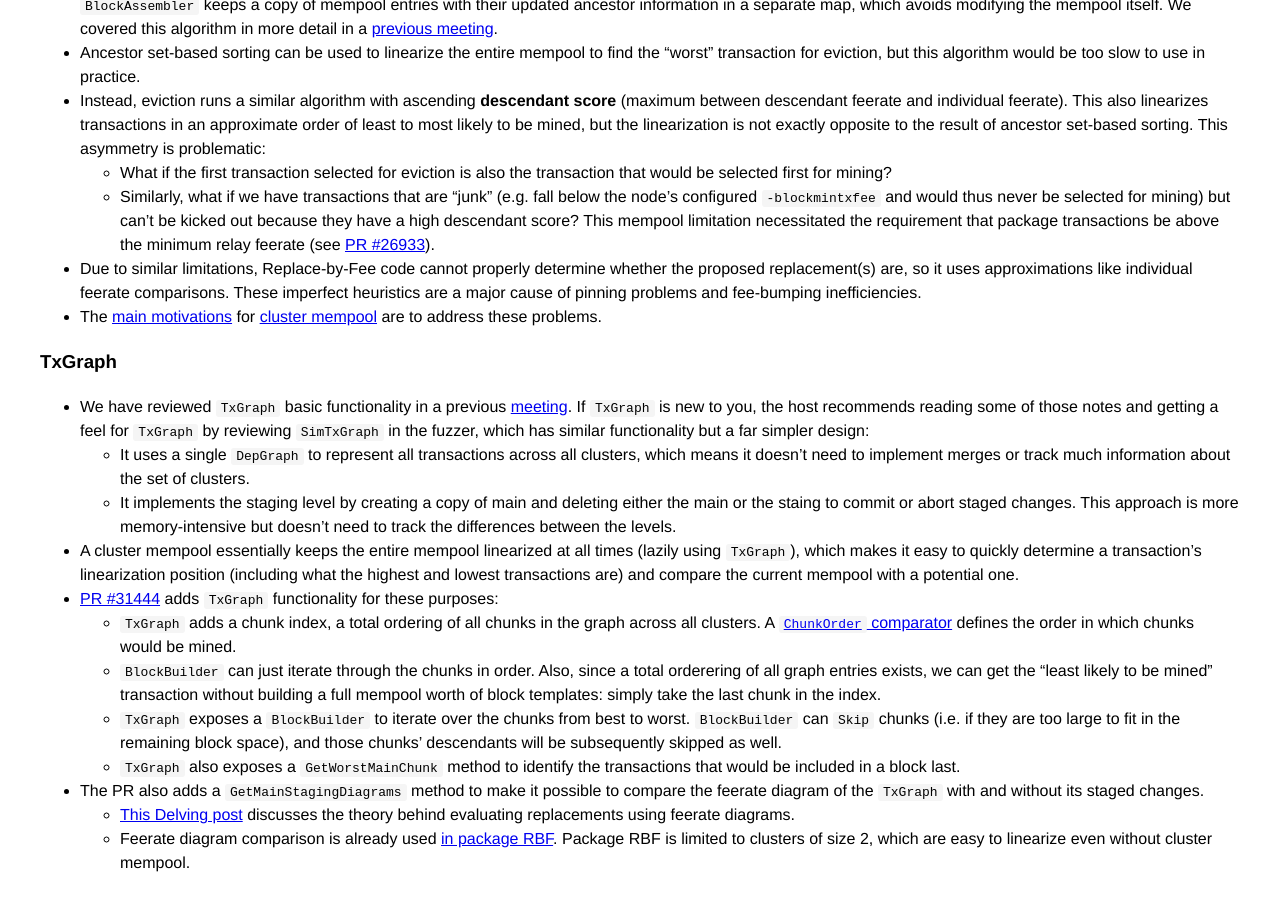
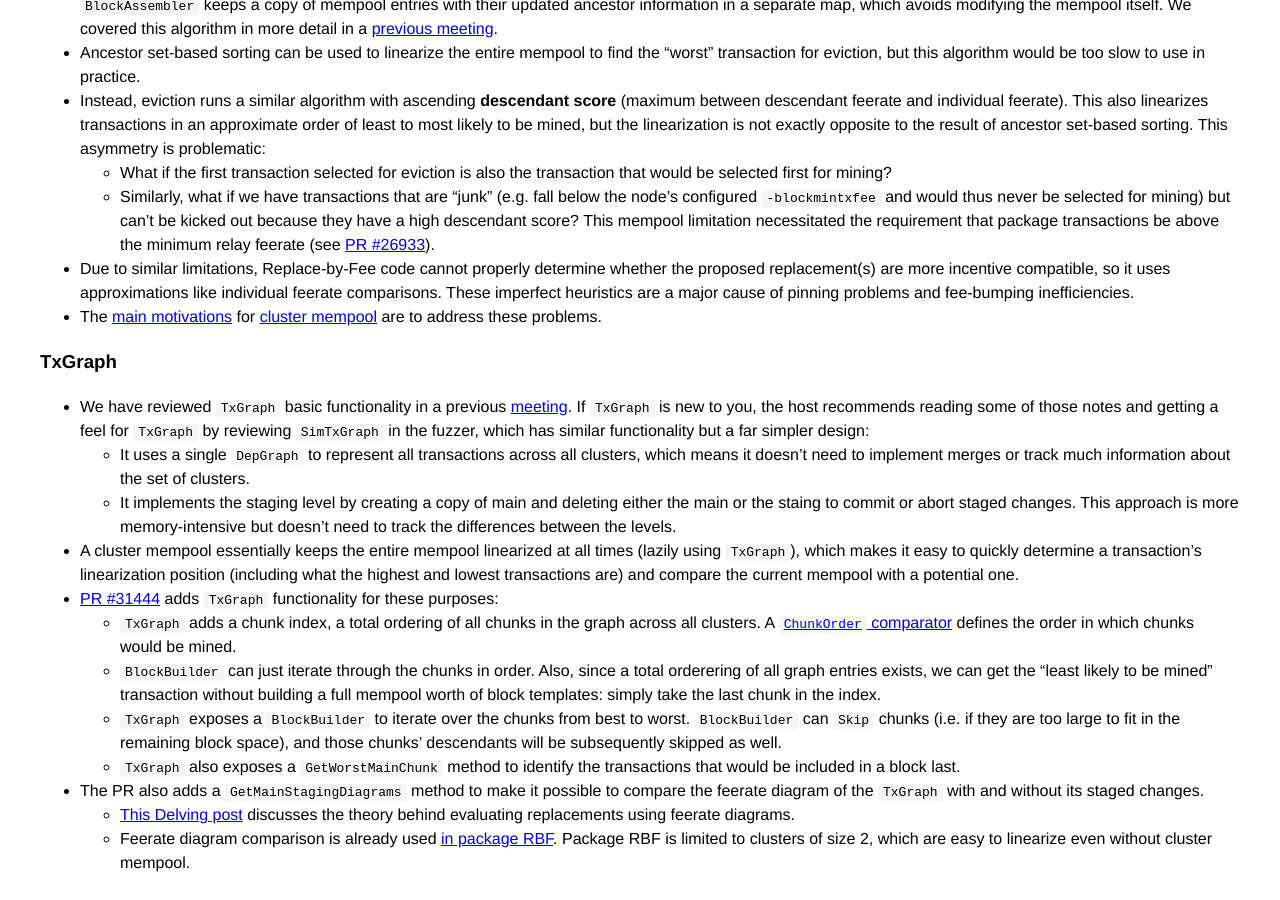
Before and after one commit to bitcoin-core-review-club/website, a Jekyll site: the page built from _posts/2025-04-23-#31444.md, in a window 1280 px wide and 900 px high, scrolled down 555 px. Built offline with Jekyll 4.4.1, drawn with Linux system fonts in a browser that asks for light colours.

Commit message:
minor edits

```diff
--- a/_posts/2025-04-23-#31444.md
+++ b/_posts/2025-04-23-#31444.md
@@ -37,7 +37,7 @@ is problematic:
       and would thus never be selected for mining) but can't be kicked out because they have a high descendant score?
     This mempool limitation necessitated the requirement that package transactions be above the minimum relay feerate
   (see [PR #26933](https://github.com/bitcoin/bitcoin/pull/26933)).
-- Due to similar limitations, Replace-by-Fee code cannot properly determine whether the proposed replacement(s) are, so
+- Due to similar limitations, Replace-by-Fee code cannot properly determine whether the proposed replacement(s) are more incentive compatible, so
   it uses approximations like individual feerate comparisons. These imperfect heuristics are a major cause of pinning problems and
 fee-bumping inefficiencies.
 - The [main motivations](https://github.com/bitcoin/bitcoin/issues/27677#eviction-mining-not-opposite) for
```
